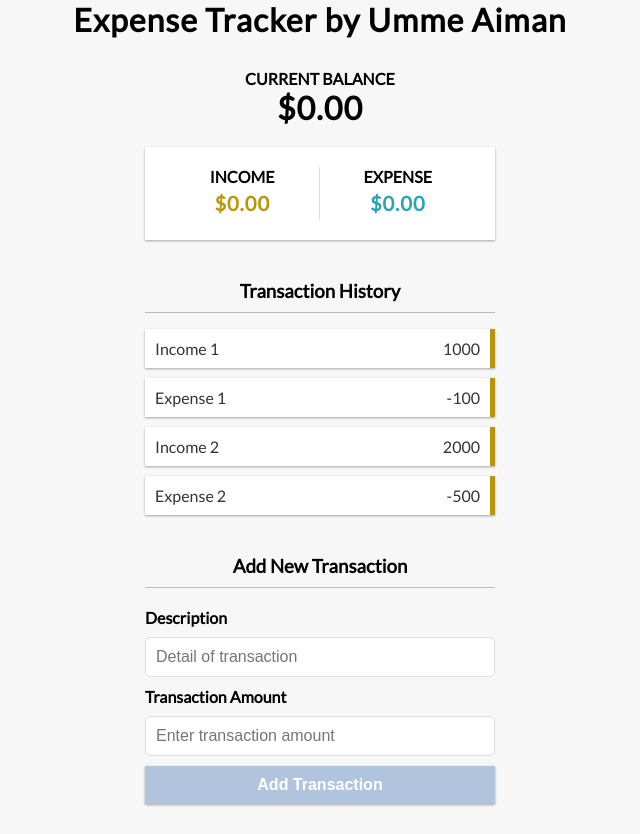
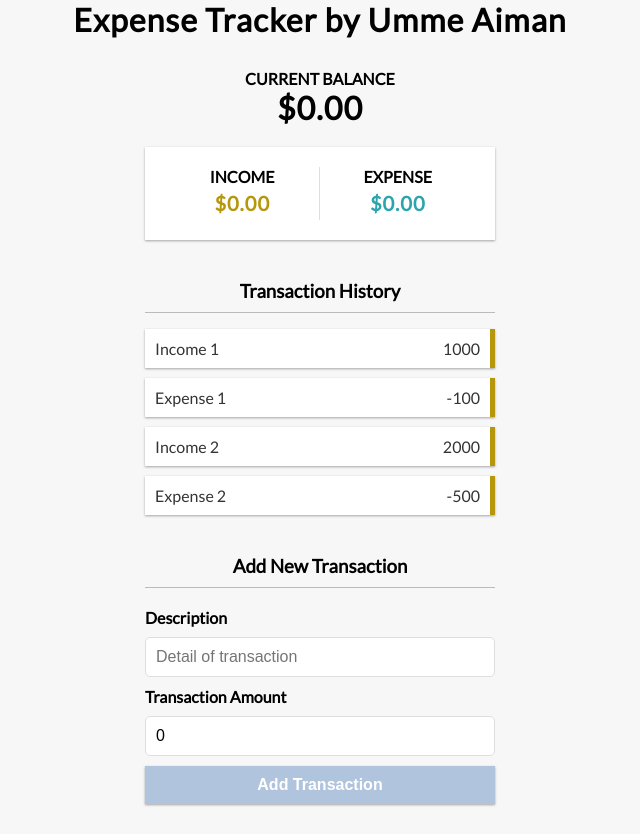
Before and after one commit to Aiman-27/React-Expense-Tracker, a React (Create React App) app: page / in a window 1280 px wide. Shown: the whole page, without its empty margins (320-960 px from the left). Built offline with nearby package versions, Linux system fonts and the light colour scheme.

Commit message:
Update AddTransaction.js

```diff
--- a/src/components/AddTransaction.js
+++ b/src/components/AddTransaction.js
@@ -2,8 +2,8 @@ import React, { useState } from 'react';
 
 export const AddTransaction = () => {
 
-    const [description, setDescription] = useState();
-    const [transactionAmount, setTransactionAmount] = useState();
+    const [description, setDescription] = useState('');
+    const [transactionAmount, setTransactionAmount] = useState(0);
 
     return (
         <div>
```
